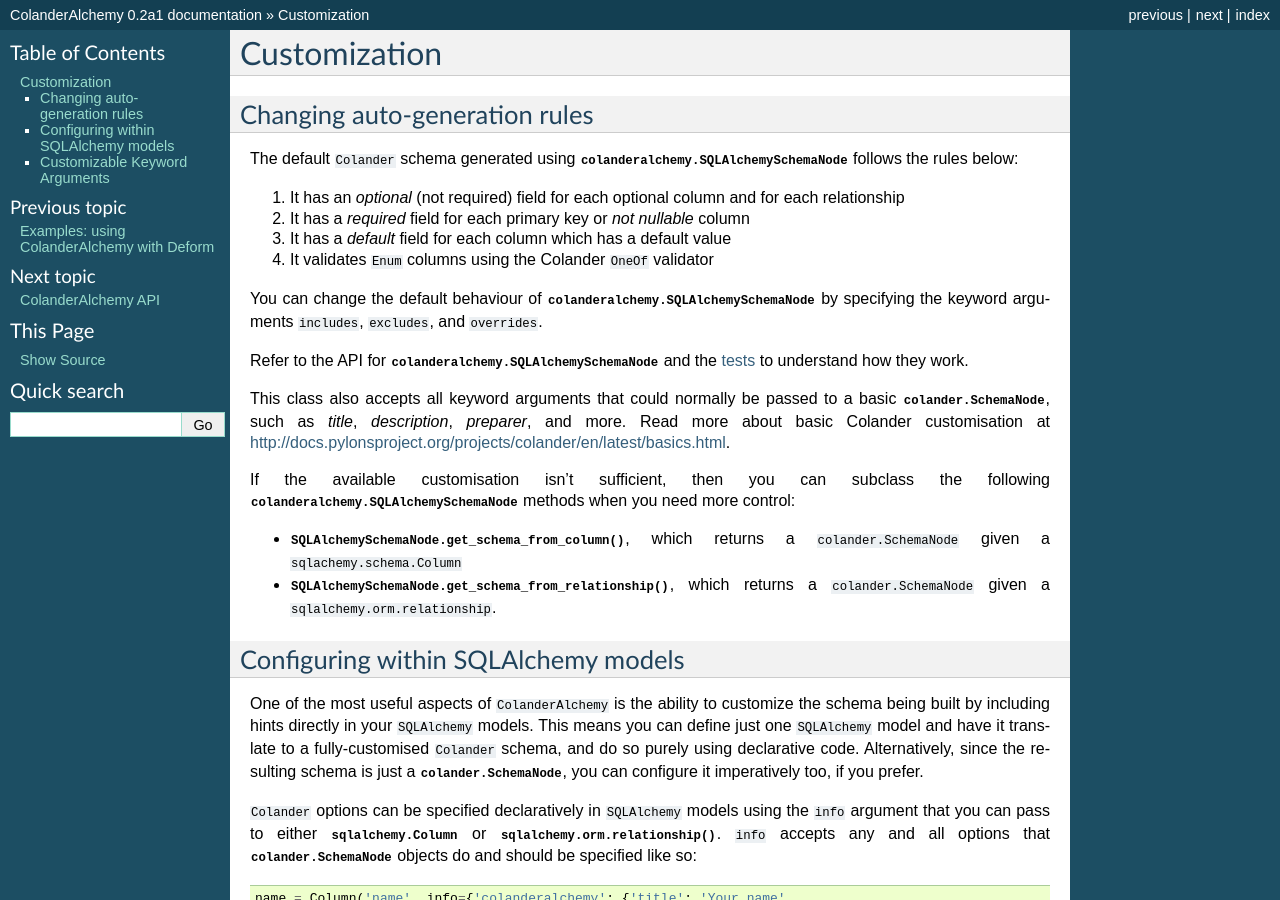
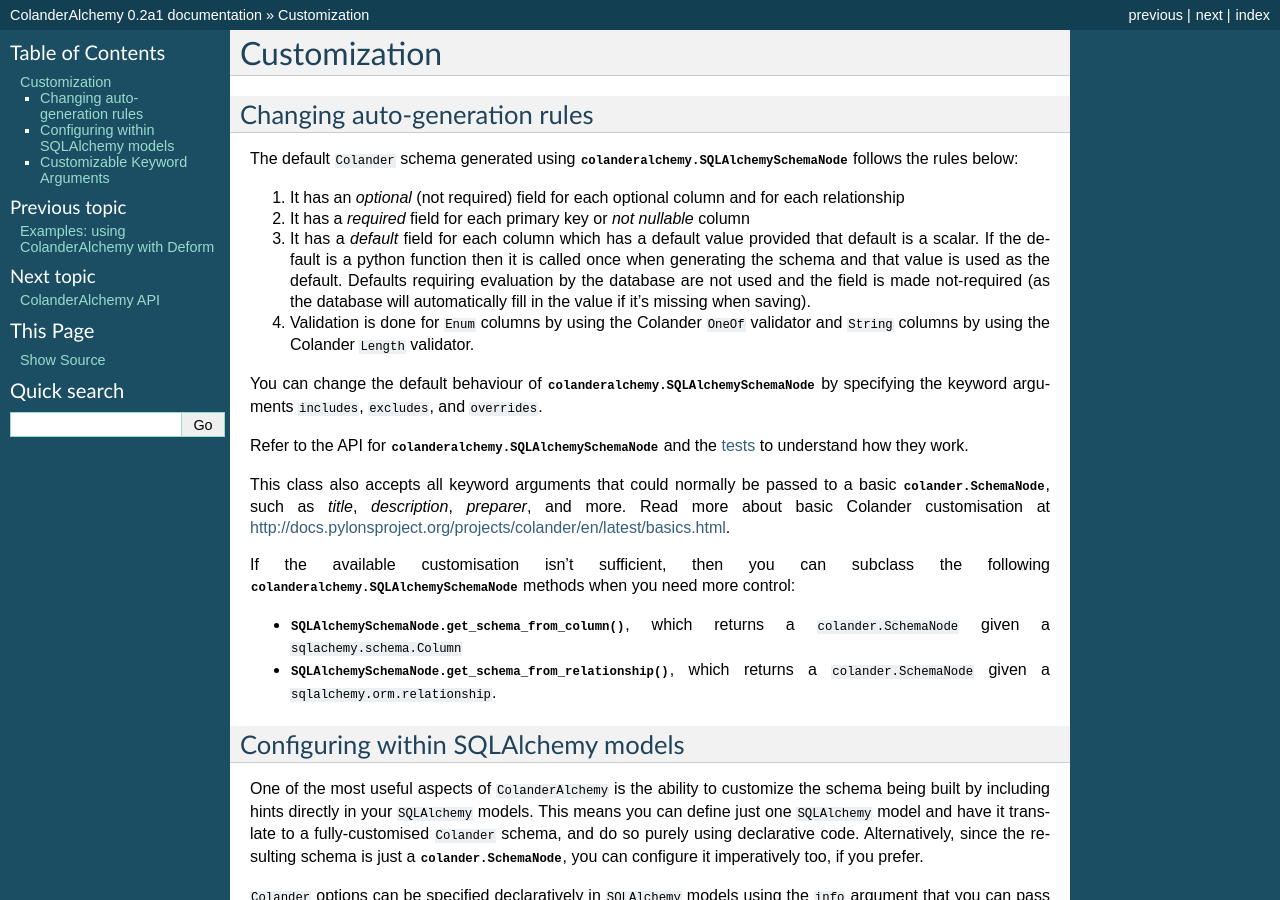
Before and after one commit to stefanofontanelli/ColanderAlchemy, a Sphinx documentation site: the page built from docs/source/customization.rst, in a window 1280 px wide and 900 px high. Built offline with Sphinx 7.4.7, drawn with Linux system fonts in a browser that asks for light colours.

Commit message:
updated docs for changes to default/missing

```diff
--- a/docs/source/customization.rst
+++ b/docs/source/customization.rst
@@ -15,8 +15,15 @@
 #. It has a `required` field for each primary key or `not nullable` column
 
 #. It has a `default` field for each column which has a default value
+   provided that default is a scalar.  If the default is a python function
+   then it is called once when generating the schema and that value is
+   used as the default.  Defaults requiring evaluation by the database
+   are not used and the field is made not-required (as the database will
+   automatically fill in the value if it's missing when saving).
 
-#. It validates ``Enum`` columns using the Colander ``OneOf`` validator
+#. Validation is done for ``Enum`` columns by using the Colander ``OneOf``
+   validator and ``String`` columns by using the Colander ``Length``
+   validator.
 
 You can change the default behaviour of
 :class:`colanderalchemy.SQLAlchemySchemaNode` by specifying the keyword
```
